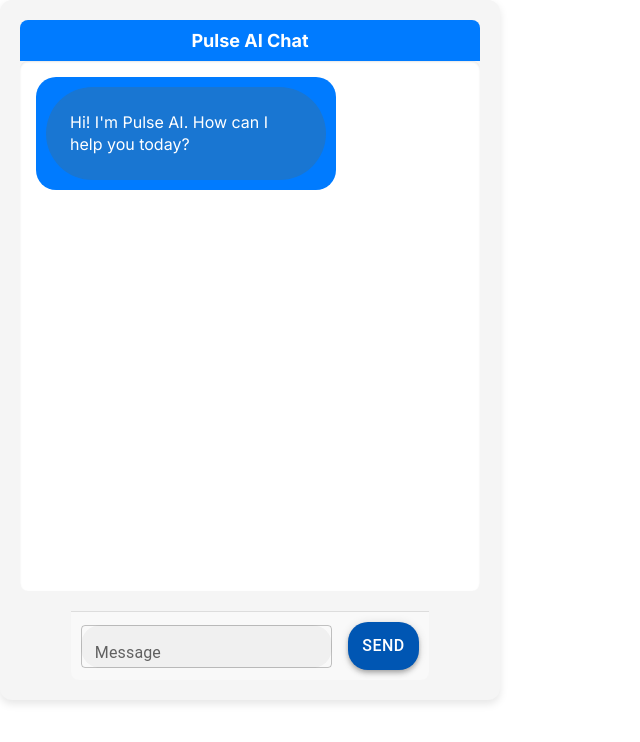
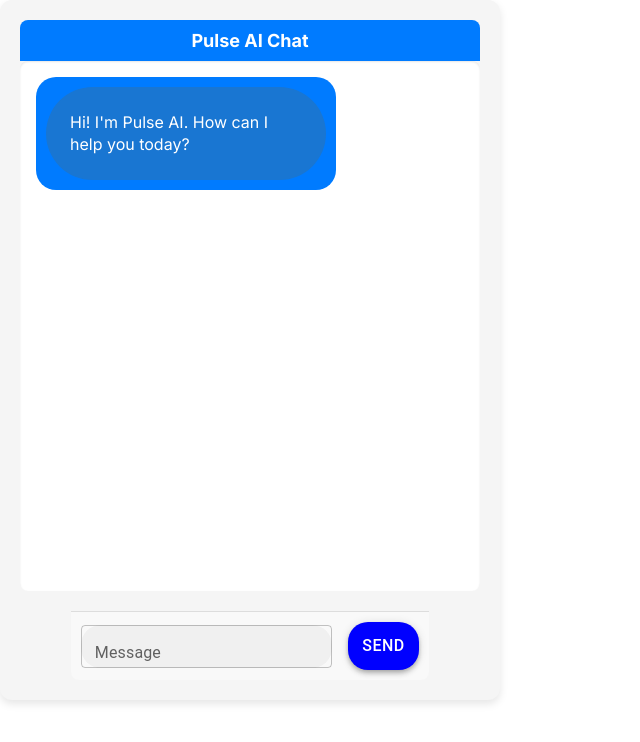
Before and after one commit to kisanetgab/AI-chatbox, a Next.js app: page /chat in a window 1280 px wide. In both pictures the pointer is over the button "SEND". Shown: the top 742 px of the page, without its empty margins (0-640 px from the left). Built offline with nearby package versions, Linux system fonts and the light colour scheme.

Commit message:
Slight Changes

```diff
--- a/app/chat/Chat.css
+++ b/app/chat/Chat.css
@@ -83,5 +83,5 @@
 }
 
 .send-message-container button:hover {
-    background-color: #0056b3;
+    background-color: blue;
 }
```
